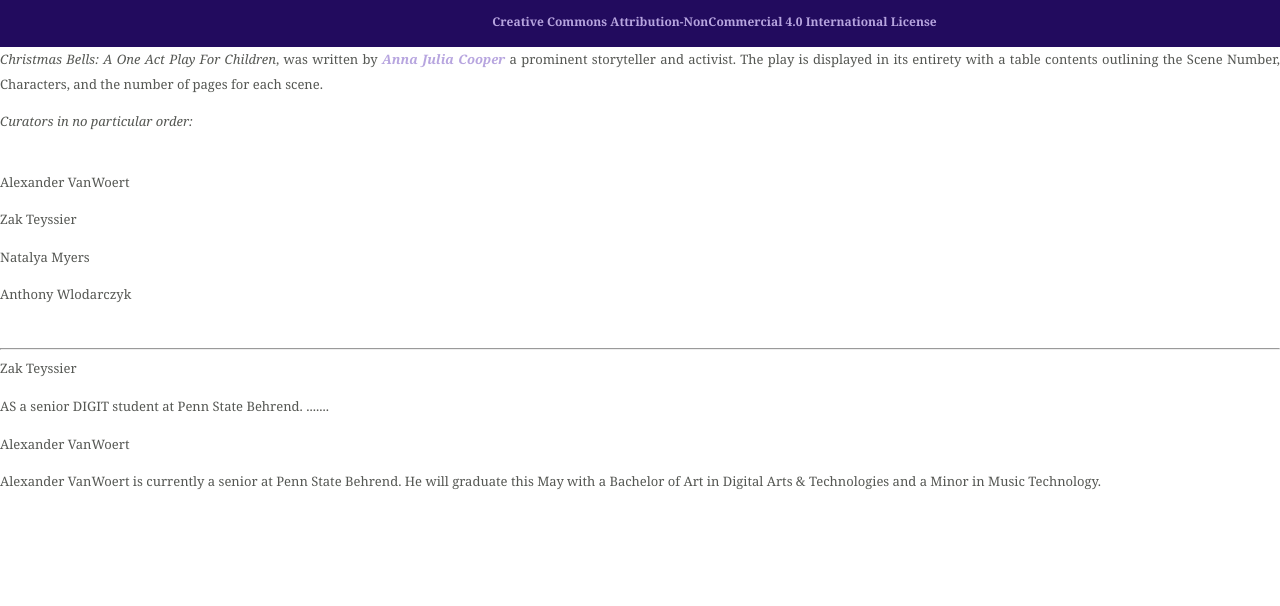
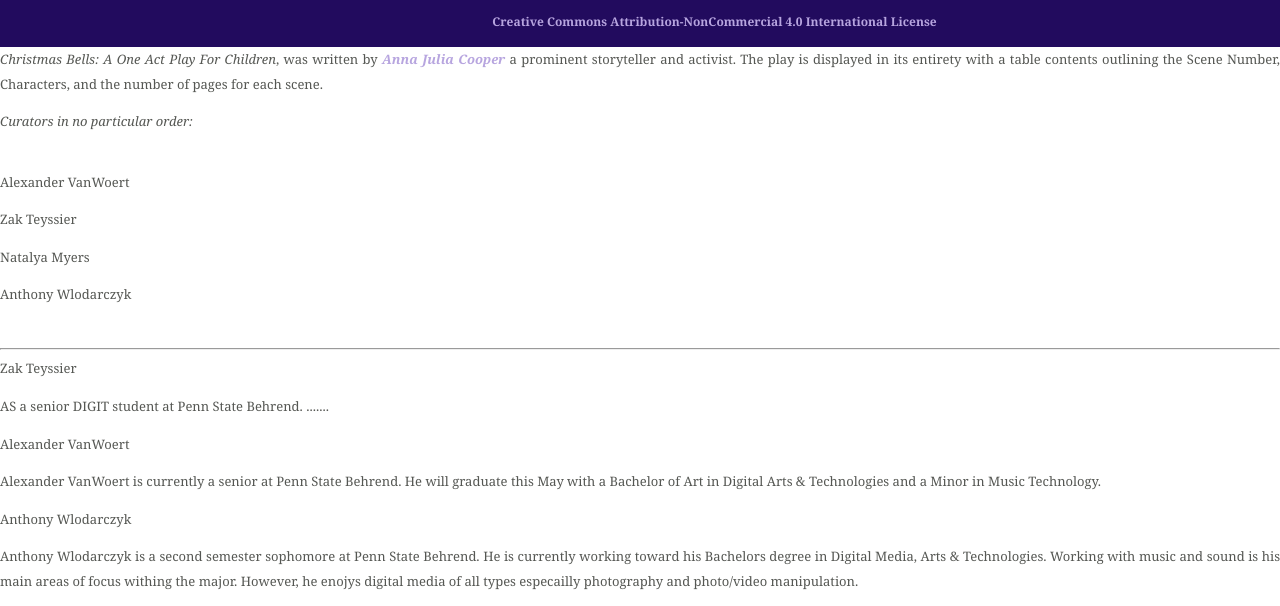
Before and after one commit to alexvanwoert/AJC-Project-Group, a plain HTML site: page docs/Overview.html in a window 1280 px wide. Shown: the part 435-1041 px from the top of the page. Before the commit the page ends 942 px from the top, so only its background shows below. Drawn offline with Linux system fonts and the light colour scheme.

Commit message:
Added personal info

```diff
--- a/docs/Overview.html
+++ b/docs/Overview.html
@@ -44,5 +44,7 @@
         <p>AS a senior DIGIT student at Penn State Behrend.  .......</p>
         <p>Alexander VanWoert</p>
         <p>Alexander VanWoert is currently a senior at Penn State Behrend. He will graduate this May with a Bachelor of Art in Digital Arts &amp; Technologies and a Minor in Music Technology.</p>
+        <p>Anthony Wlodarczyk</p>
+        <p>Anthony Wlodarczyk is a second semester sophomore at Penn State Behrend. He is currently working toward his Bachelors degree in Digital Media, Arts &amp; Technologies. Working with music and sound is his main areas of focus withing the major. However, he enojys digital media of all types especailly photography and photo/video manipulation.</p>
     </body>
 </html>
```
